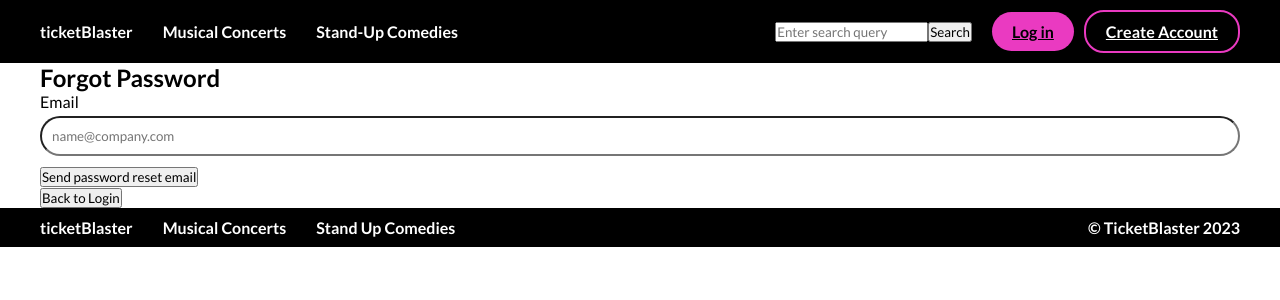
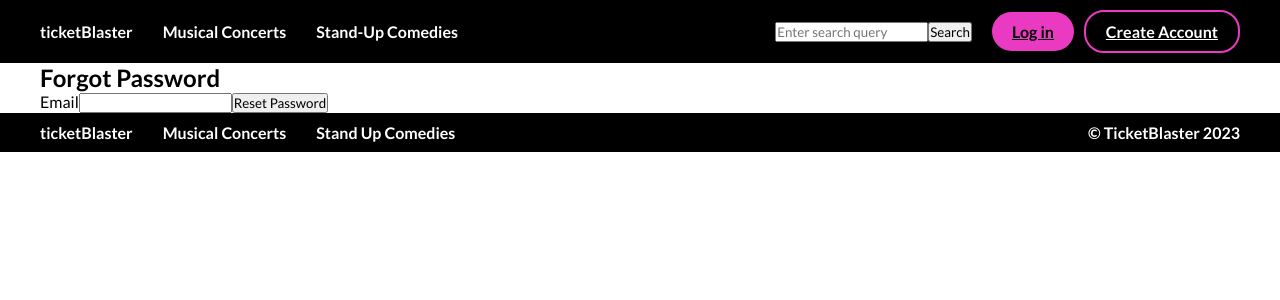
Before and after one commit to mitkapanarin/finalProject_ticketBlaster, a React (Vite) app in the folder client/: page /forgot-password in a window 1280 px wide. Shown: the top 300 px of the page. Built offline with nearby package versions, Linux system fonts and the light colour scheme.

Commit message:
updating forgot reset psw

```diff
--- a/client/src/Pages/ForgotPassword/ForgotPassword.jsx
+++ b/client/src/Pages/ForgotPassword/ForgotPassword.jsx
@@ -1,58 +1,52 @@
 import React, { useState } from 'react';
-import { useForgotPasswordMutation } from '../../store/API/userApi';
-import InputField from '../../components/Form/InputField';
-import { toast } from 'react-toastify';
-import { useNavigate } from 'react-router-dom';
+import axios from 'axios';
 
 const ForgotPassword = () => {
-  const navigate = useNavigate();
   const [email, setEmail] = useState('');
-  const forgotPasswordMutation = useForgotPasswordMutation();
+  const [message, setMessage] = useState('');
 
   const handleSubmit = async (e) => {
     e.preventDefault();
 
+    if (!validateEmail(email)) {
+      setMessage('Please enter a valid email address');
+      return;
+    }
+
     try {
-      await forgotPasswordMutation.mutateAsync(email);
-      toast.success('Password reset instructions sent');
+      const response = await axios.post('http://localhost:9000/api/v1/auth/forgot-password', { email });
+
+      if (response.status === 200) {
+        setMessage(response.data.message);
+      } else {
+        setMessage('User not found');
+      }
     } catch (error) {
-      toast.error('Failed to send password reset instructions');
-      console.log(error);
+      setMessage('Server Error');
+      console.error(error);
     }
   };
 
-  const handleBackToLogin = () => {
-    navigate('/login');
+  const validateEmail = (email) => {
+    const regex = /^[^\s@]+@[^\s@]+\.[^\s@]+$/;
+    return regex.test(email);
   };
 
   return (
-    <div className="psw-reset-container">
-      <section>
-        <div className="reset-form-container">
-          <div className="reset-form-card">
-            <div className="reset-form-content">
-              <h1 className="reset-form-title">Forgot Password</h1>
-              <form onSubmit={handleSubmit} className="login-form">
-                <InputField
-                  type="email"
-                  name="email"
-                  value={email}
-                  onChange={(e) => setEmail(e.target.value)}
-                  label="Email"
-                  placeholder="name@company.com"
-                  required={true}
-                />
-                <button type="submit" className="btn-password-reset-email">
-                  Send password reset email
-                </button>
-              </form>
-              <button className="btn-back-to-login" onClick={handleBackToLogin}>
-                Back to Login
-              </button>
-            </div>
-          </div>
-        </div>
-      </section>
+    <div>
+      <h2>Forgot Password</h2>
+      <form onSubmit={handleSubmit}>
+        <label htmlFor="email">Email</label>
+        <input
+          type="email"
+          id="email"
+          value={email}
+          onChange={(e) => setEmail(e.target.value)}
+          required
+        />
+        <button type="submit">Reset Password</button>
+      </form>
+      {message && <p>{message}</p>}
     </div>
   );
 };
--- /dev/null
+++ b/client/src/Pages/ResetPassword/ResetPassword.jsx
@@ -0,0 +1,75 @@
+import React, { useState, useEffect } from 'react';
+import axios from 'axios';
+
+const ResetPassword = () => {
+  const [newPassword, setNewPassword] = useState('');
+  const [confirmPassword, setConfirmPassword] = useState('');
+  const [message, setMessage] = useState('');
+  const [resetToken, setResetToken] = useState('');
+
+  useEffect(() => {
+    // Extract the reset token from the URL
+    const token = window.location.pathname.split('/').pop();
+    console.log(token);
+    if (token) {
+      // Store the reset token in the component state
+      // You can also use a state management library like Redux to store the token globally
+      setResetToken(token);
+    }
+  }, []);
+
+  const handleSubmit = async (e) => {
+    e.preventDefault();
+
+    if (newPassword !== confirmPassword) {
+      setMessage('Passwords do not match');
+      return;
+    }
+
+    try {
+      const response = await axios.post('http://localhost:9000/api/v1/auth/reset-password', {
+        resetToken,
+        newPassword,
+      });
+
+      if (response.status === 200) {
+        setMessage(response.data.message);
+      } else {
+        setMessage('Invalid or expired reset token');
+      }
+    } catch (error) {
+      setMessage('Server Error');
+      console.error(error);
+    }
+  };
+
+  return (
+    <div>
+      <h2>Reset Password</h2>
+      <form onSubmit={handleSubmit}>
+        <label htmlFor="newPassword">New Password</label>
+        <input
+          type="password"
+          id="newPassword"
+          value={newPassword}
+          onChange={(e) => setNewPassword(e.target.value)}
+          required
+        />
+
+        <label htmlFor="confirmPassword">Confirm Password</label>
+        <input
+          type="password"
+          id="confirmPassword"
+          value={confirmPassword}
+          onChange={(e) => setConfirmPassword(e.target.value)}
+          required
+        />
+
+        <button type="submit">Reset Password</button>
+      </form>
+      {message && <p>{message}</p>}
+    </div>
+  );
+};
+
+export default ResetPassword;
--- a/client/src/Pages/index.jsx
+++ b/client/src/Pages/index.jsx
@@ -15,6 +15,8 @@ import EventDetails from "./EventDetails/EventDetails"
 import StandUpComedies from "./StandUpComedies/StandUpComedies";
 import MusicalConcerts from "./MusicalConcerts/MusicalConcerts";
 import AdminCreateEvent from "./Dashboard/Admin/AdminCreateEvent";
+import ResetPassword from "./ResetPassword/ResetPassword"
+
 export {
   Signup,
   ForgotPassword,
@@ -32,5 +34,6 @@ export {
   // GetAllEvents,
   StandUpComedies,
   MusicalConcerts,
-  AdminCreateEvent
+  ResetPassword,
+  AdminCreateEvent,
 };
```
Also changed, not shown: client/src/Pages/ForgotPassword/ResetPassword.jsx (deleted, +0 -56 lines).
